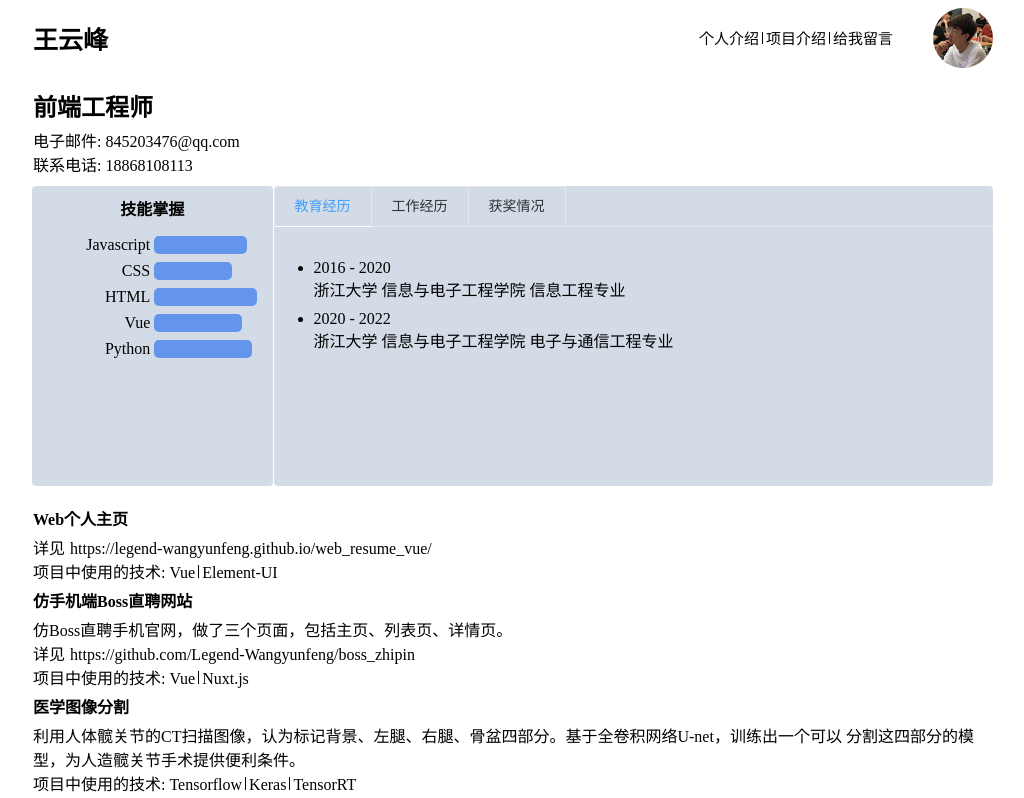
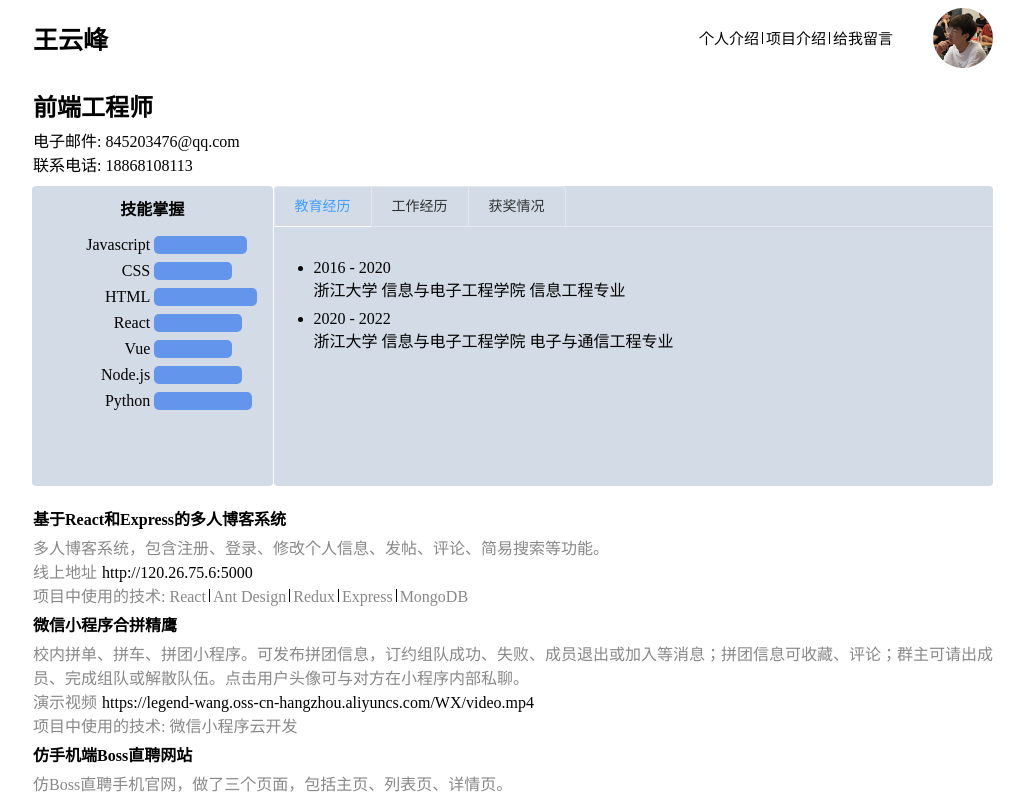
Before and after one commit to Legend-Wangyunfeng/web_resume_with_element, a Vue app: page / in a window 1280 px wide. Shown: the top 798 px of the page, without its empty margins (127-1151 px from the left). Built offline with nearby package versions, Linux system fonts and the light colour scheme.

Commit message:
2021年9月版

```diff
--- a/src/App.vue
+++ b/src/App.vue
@@ -130,7 +130,9 @@ export default {
         {tool: 'Javascript', level: 0.8},
         {tool: 'CSS', level: 0.7},
         {tool: 'HTML', level: 0.9},
-        {tool: 'Vue', level: 0.75},
+        {tool: 'React', level: 0.75},
+        {tool: 'Vue', level: 0.7},
+        {tool: 'Node.js', level: 0.75},
         {tool: 'Python', level: 0.85}
       ],
       education: [
@@ -175,31 +177,31 @@ export default {
       ],
       projects: [
         {
-          id: 1,
-          title: "Web个人主页",
-          detail: "详见<a href='https://legend-wangyunfeng.github.io/web_resume_vue/' target='_blank'>https://legend-wangyunfeng.github.io/web_resume_vue/</a>",
-          tec: ["Vue", "Element-UI"]
+          id: 2,
+          title: "基于React和Express的多人博客系统",
+          detail: "多人博客系统，包含注册、登录、修改个人信息、发帖、评论、简易搜索等功能。<br/>线上地址<a href='http://120.26.75.6:5000' target='_blank'>http://120.26.75.6:5000</a>",
+          tec: ["React", "Ant Design", "Redux", "Express", "MongoDB"]
         },
         {
-          id: 2,
+          id: 3,
+          title: "微信小程序合拼精鹰",
+          detail: "校内拼单、拼车、拼团小程序。可发布拼团信息，订约组队成功、失败、成员退出或加入等消息；拼团信息可收藏、评论；群主可请出成员、完成组队或解散队伍。点击用户头像可与对方在小程序内部私聊。<br/>演示视频<a href='https://legend-wang.oss-cn-hangzhou.aliyuncs.com/WX/video.mp4' target='_blank'>https://legend-wang.oss-cn-hangzhou.aliyuncs.com/WX/video.mp4</a>",
+          tec: ["微信小程序云开发"]
+        },
+        {
+          id: 4,
           title: "仿手机端Boss直聘网站",
           detail: "仿Boss直聘手机官网，做了三个页面，包括主页、列表页、详情页。<br/>详见<a href='https://github.com/Legend-Wangyunfeng/boss_zhipin' target='_blank'>https://github.com/Legend-Wangyunfeng/boss_zhipin</a>",
           tec: ["Vue", "Nuxt.js"]
         },
         {
-          id: 3,
-          title: "医学图像分割",
-          detail: "利用人体髋关节的CT扫描图像，认为标记背景、左腿、右腿、骨盆四部分。基于全卷积网络U-net，训练出一个可以 分割这四部分的模型，为人造髋关节手术提供便利条件。",
-          tec: ["Tensorflow", "Keras", "TensorRT"]
-        },
-        {
-          id: 4,
+          id: 5,
           title: "基于用户通信数据的重要位置识别",
           detail: "根据运营商端用户通信数据，提取用户在各个基站上的行为特征，用非监督和监督学习方法对用户重要位置进行预测，并对城市功能进行 推断。",
           tec: ["聚类", "随机森林"]
         },
         {
-          id: 5,
+          id: 6,
           title: "基于OpenCV 的疲劳驾驶检测系统",
           detail: "利用摄像头实时获取图像信息，捕捉司机眼部区域并计算眼部闭合度，当小于阈值时给予警报提醒。(获得浙江大学本科 生科研成果评选三等奖)",
           tec: ["OpenCV", "dlib"]
@@ -391,6 +393,9 @@ export default {
   #project li .desc {
     margin: 5px 0;
   }
+  #project li div {
+    color: #888;
+  }
   #project a {
     text-decoration: none;
     color: black;
```
Also changed, not shown: 1 other file (tests, documents, lock files or other folders).
